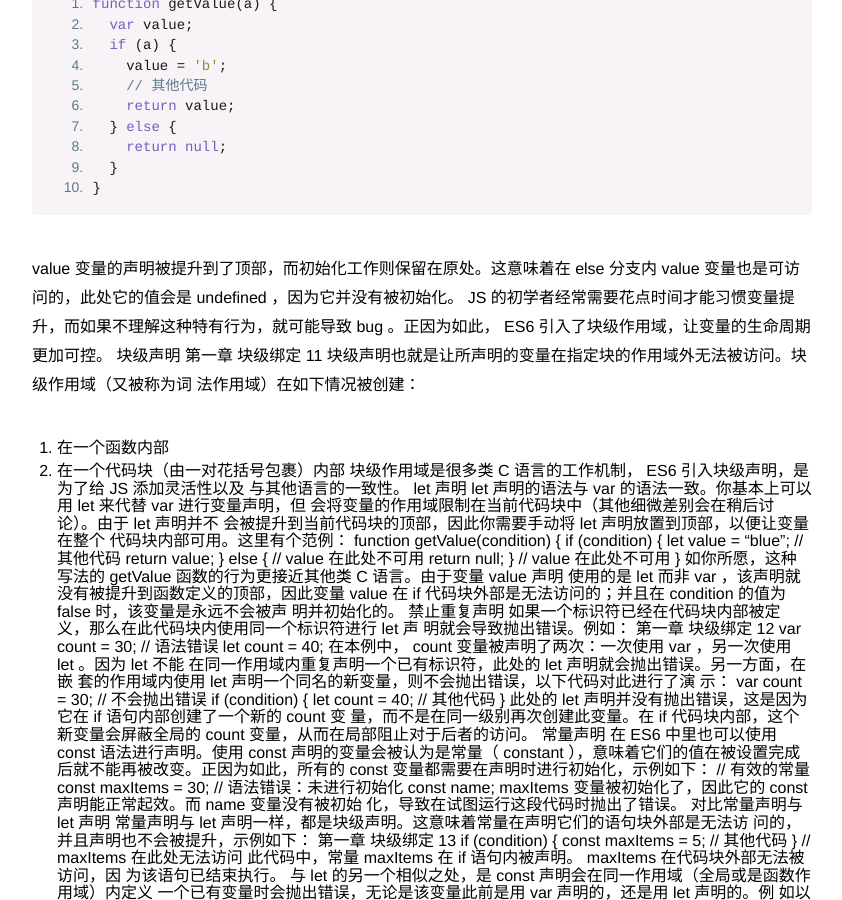
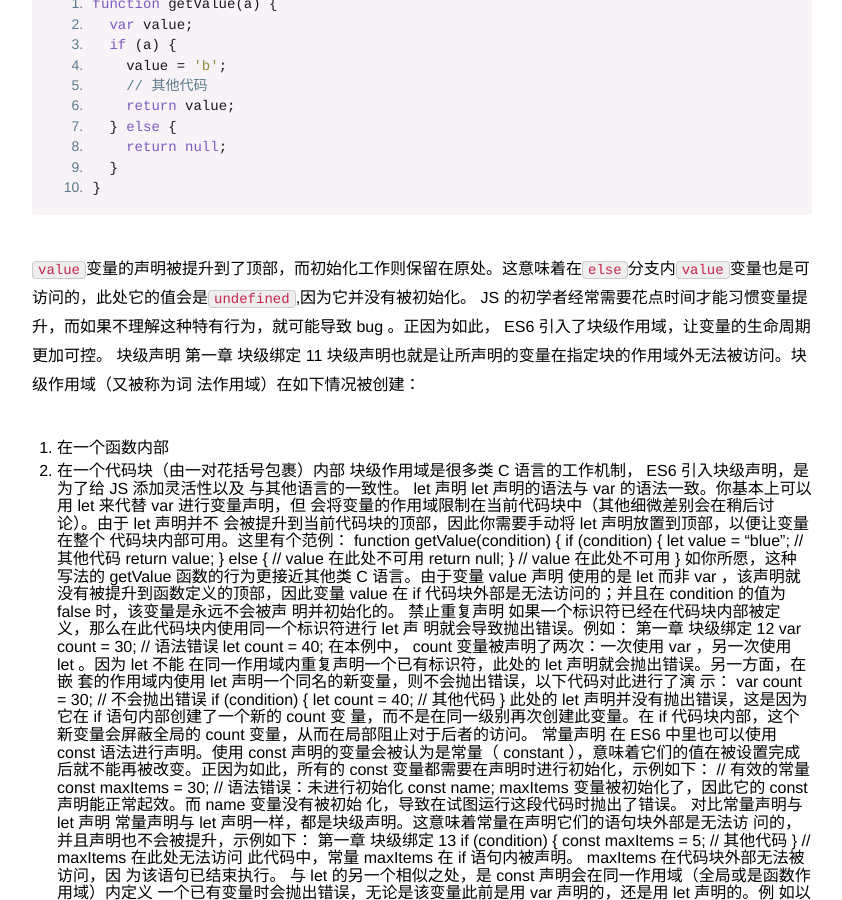
Before and after one commit to ioloveuu/ioloveuu.github.io, a Jekyll site: the page built from _posts/2016-08-01-ES6-notes.md, in a window 1280 px wide and 900 px high, scrolled down 914 px. Shown: the whole window, without its empty margins (218-1060 px from the left). Built offline with Jekyll 4.4.1, drawn with Linux system fonts in a browser that asks for light colours; nearby versions of some CDN libraries; a script that is not in the unit is left out.

Commit message:
Add files via upload

````diff
--- a/_posts/2016-08-01-ES6-notes.md
+++ b/_posts/2016-08-01-ES6-notes.md
@@ -42,8 +42,7 @@ function getValue(a) {
 }
 ```
 
-value  变量的声明被提升到了顶部，而初始化工作则保留在原处。这意味着在  else  分支内
-value  变量也是可访问的，此处它的值会是  undefined  ，因为它并没有被初始化。
+`value`变量的声明被提升到了顶部，而初始化工作则保留在原处。这意味着在`else`分支内`value`变量也是可访问的，此处它的值会是`undefined`,因为它并没有被初始化。
 JS 的初学者经常需要花点时间才能习惯变量提升，而如果不理解这种特有行为，就可能导致
 bug 。正因为如此， ES6 引入了块级作用域，让变量的生命周期更加可控。
 块级声明
````
